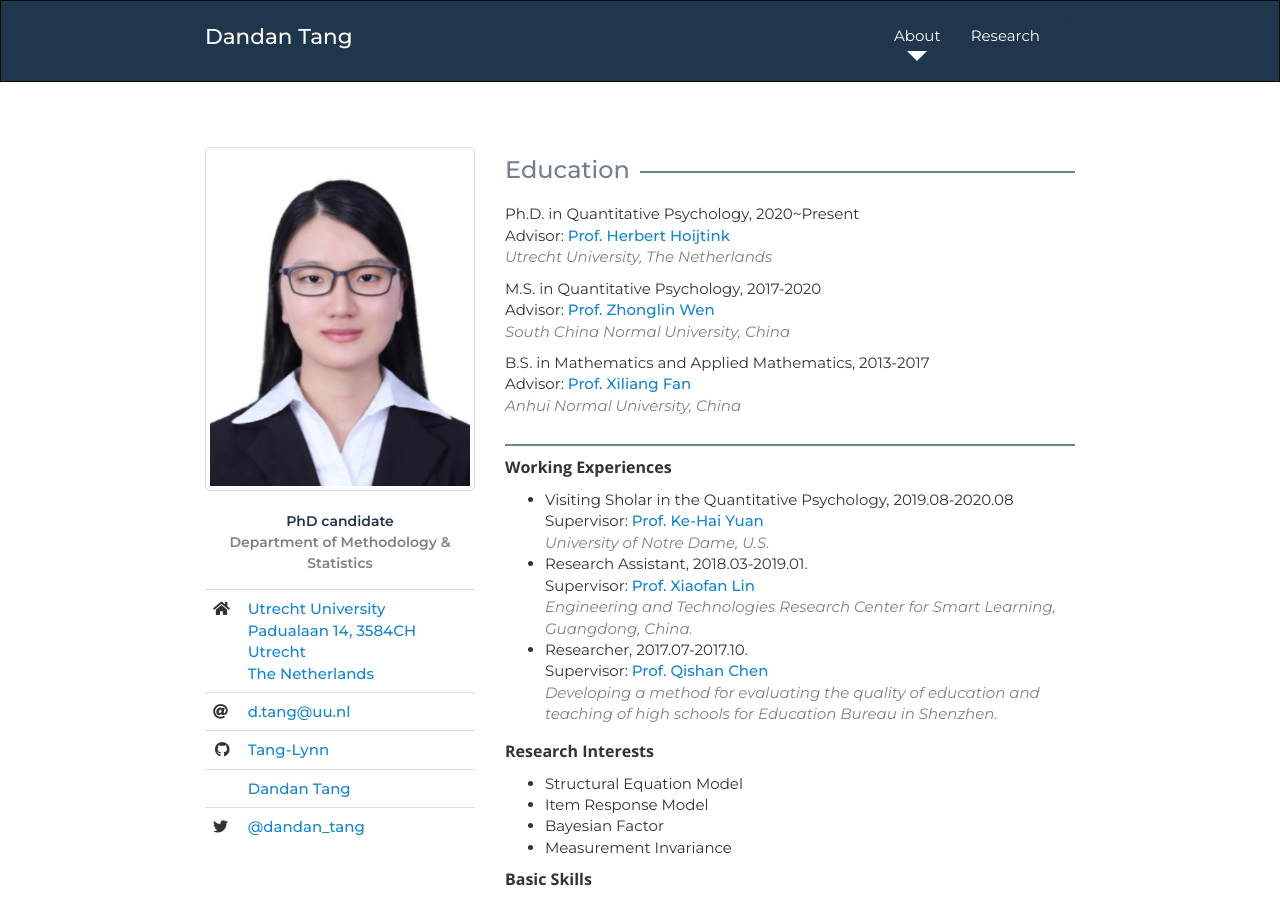
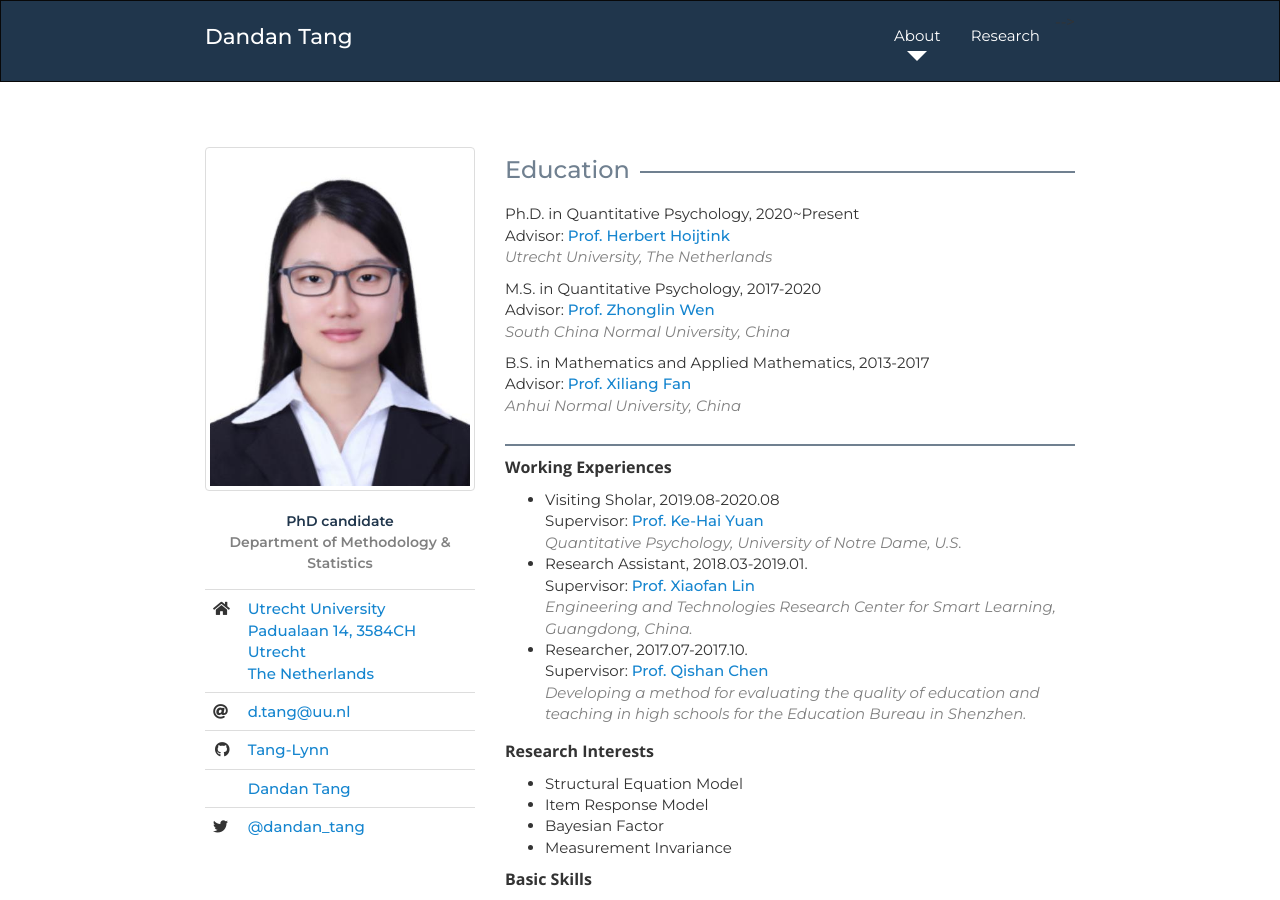
Before and after one commit to Tang-Lynn/tang-lynn.github.io, a Jekyll site: the page index.html, which Jekyll copies as it is, in a window 1280 px wide and 900 px high. Built offline with Jekyll 4.4.1, drawn with Linux system fonts in a browser that asks for light colours; nearby versions of some CDN libraries; a style sheet for code colours, icons or effects is not loaded; some of the changed text lies outside the part shown.

Commit message:
Update index.html

```diff
--- a/index.html
+++ b/index.html
@@ -130,9 +130,9 @@
 
             <ul class="push-down-1">
 		<li>
-            Visiting Sholar in the Quantitative Psychology, 2019.08-2020.08 <br>
+            Visiting Sholar, 2019.08-2020.08 <br>
 	    Supervisor: <a href="https://psychology.nd.edu/faculty/ke-hai-yuan/">Prof. Ke-Hai Yuan </a> <br>
-            <span class="university"><em>University of Notre Dame, U.S.</em></span>
+            <span class="university"><em>Quantitative Psychology, University of Notre Dame, U.S.</em></span>
             </li>
 		 <li> Research Assistant, 2018.03-2019.01.<br>
 		  Supervisor: <a href="http://site.scnu.edu.cn/a/20220106/1410.html">Prof. Xiaofan Lin </a> <br>
@@ -140,7 +140,7 @@
           </li>
                <li> Researcher, 2017.07-2017.10. <br>
 		   Supervisor: <a href="https://psy.scnu.edu.cn/a/20150624/54.html">Prof. Qishan Chen </a> <br>
-		 <span class="university"><em> Developing a method for evaluating the quality of education and teaching of high schools for Education Bureau in Shenzhen. </em></span>
+		 <span class="university"><em> Developing a method for evaluating the quality of education and teaching in high schools for the Education Bureau in Shenzhen. </em></span>
 	       </li>
 	  </ul>
 
@@ -215,7 +215,7 @@
 
             <ul class="push-down-1">
                <li>The Cultivation Project of Excellent Graduation Thesis of Bachelor ——A Study of the Mathematical Basis of Psychometric and Its Applications. 2015.12-2017.03.</li>
-               <li>The Innovation Project of Graduate School of South China Normal University ——Working for Modeling Questionnaire Data.2017.11-2018.11.</li>
+               <li>The Innovation Project of Graduate School of South China Normal University ——Working for Modeling Questionnaire Data. 2017.11-2018.11.</li>
 	       <li>Bayesian method for Measurement Invariance Testing. 2020.09-present.</li>
             </ul>
             <b>Honors & Awards</b>
```
